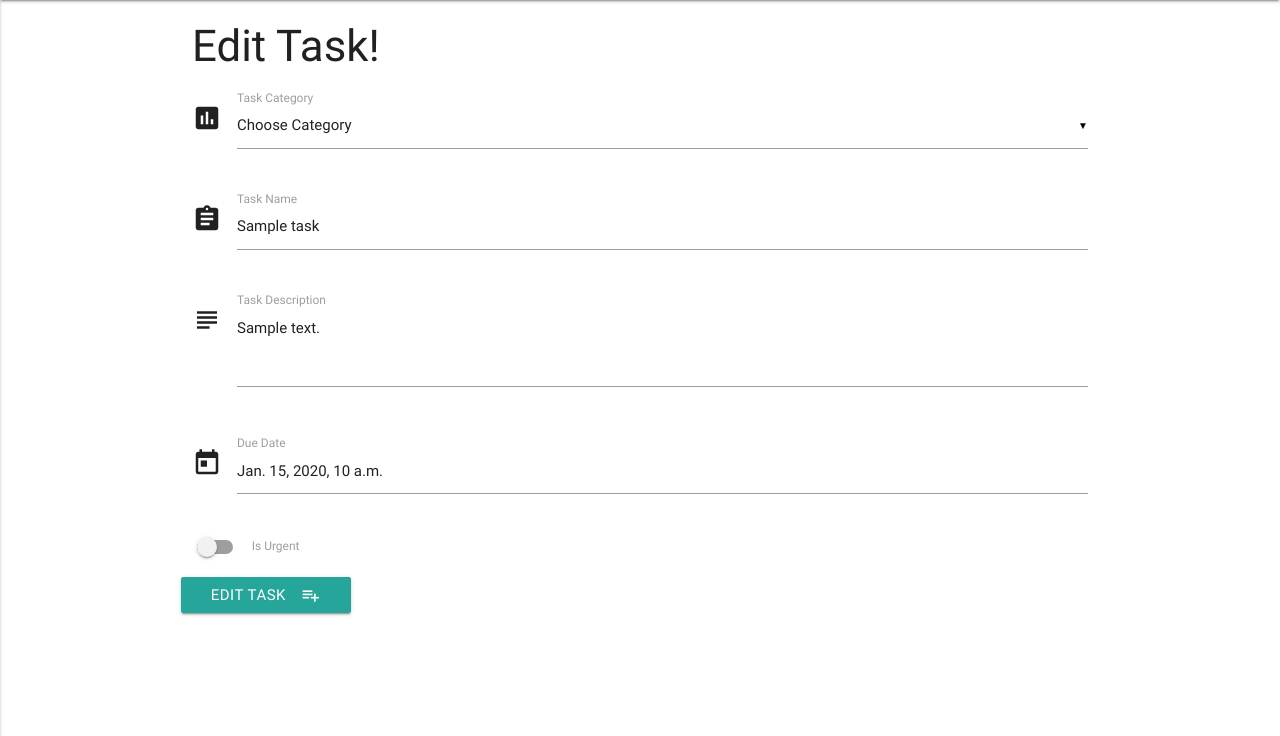
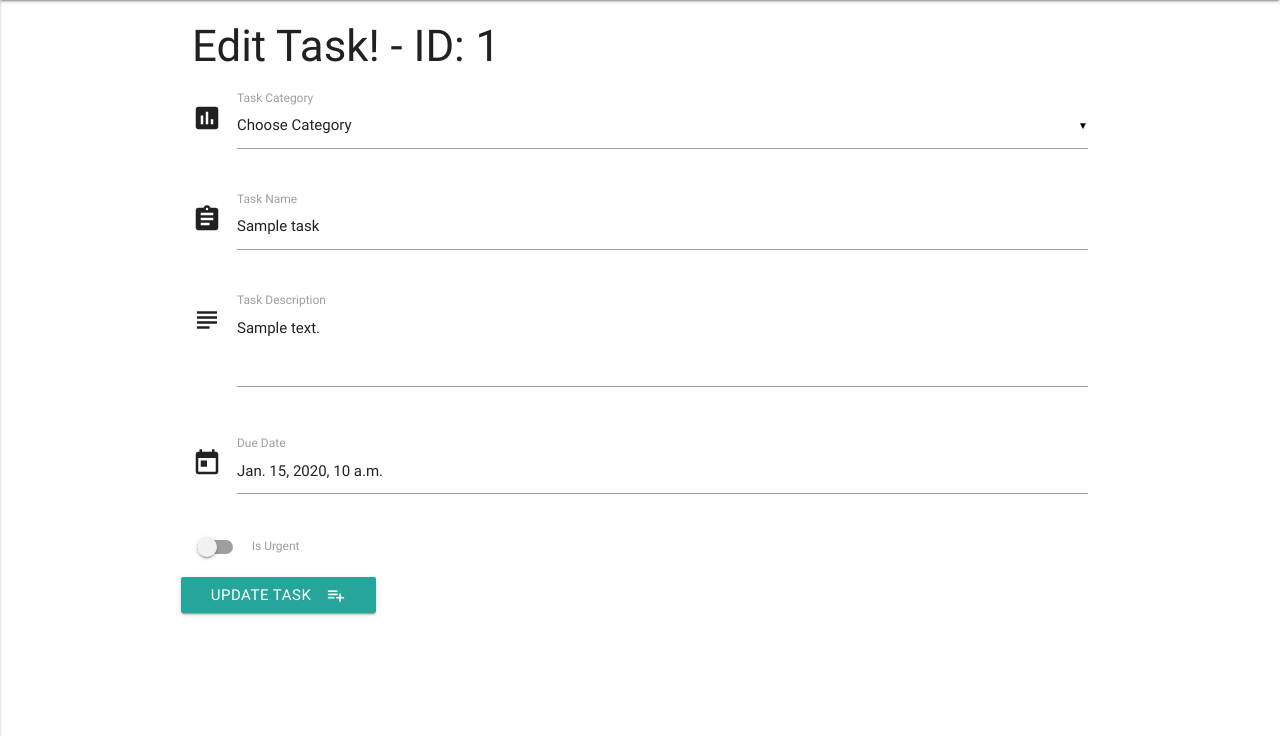
Before and after one commit to ddeveloper72/MyProjectEnvt, a Django app: template NoSQLCRUD/templates/edit_task.html in a window 1280 px wide. Shown: the part 64-800 px from the top of the page. Run offline with Django 4.2, Linux system fonts and the light colour scheme; the template is opened without the code that fills it: most values are stand-ins (such as "Sample title", 1, 10 or a date in 2020); parts of the project's set-up code (start-up, migrations or seed data) failed here and were passed over.

Commit message:
added template markup for edit task

```diff
--- a/NoSQLCRUD/templates/edit_task.html
+++ b/NoSQLCRUD/templates/edit_task.html
@@ -1,9 +1,10 @@
 {% extends 'base.html' %}
+{% load tagger %}
 {% block content %}
 
-<h3>Edit Task!</h3>
+<h3>Edit Task! - ID: {{task|mongo_id}}</h3>
 <div class="row">
-  <form action="#" method="POST" class="col s12">
+  <form action="{% url 'update_task' task|mongo_id %}" method="POST" class="col s12">
     {% csrf_token %}
     <div class="row">
       <div class="input-field col s12">
@@ -47,9 +48,9 @@
       <div class="switch">
         <label>
           {% if task.is_urgent %}
-          <input id="is_urgent" name="is_urgent" type="checkbox" checked>
+          <input id="is_urgent" name="is_urgent" type="checkbox" checked value="{{task.is_urgent}}">
           {% else %}
-          <input id="is_urgent" name="is_urgent" type="checkbox">
+          <input id="is_urgent" name="is_urgent" type="checkbox" value="{{task.is_urgent}}">
           {% endif %}
           <span class="lever"></span>
           Is Urgent
@@ -57,7 +58,7 @@
       </div>
     </div>
     <div class="row">
-      <button class="btn waves-effect waves-light" type="submit" name="action">Edit Task
+      <button class="btn waves-effect waves-light" type="submit" name="action">Update Task
         <i class="material-icons right">playlist_add</i>
       </button>
     </div>
```
